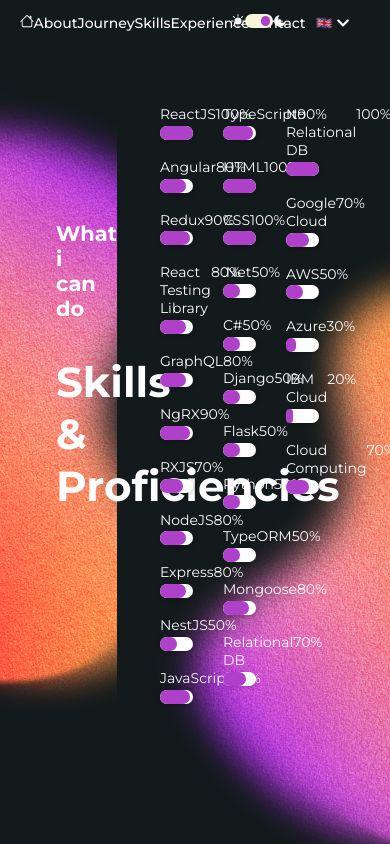
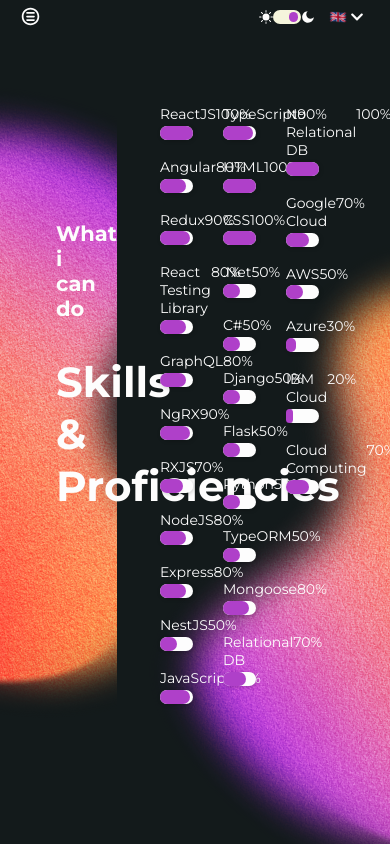
Before and after one commit to Jhon-Villamizar/Portfolio, a React (Vite) app: page /Portfolio/skills in a window 390 px wide. Built offline with nearby package versions, Linux system fonts and the light colour scheme.

Commit message:
add: start responsive

```diff
--- a/src/App.scss
+++ b/src/App.scss
@@ -78,6 +78,9 @@
   .card-content {
     border: 1px solid $white;
   }
+  .icon-menu {
+    color: $white;
+  }
 }
 
 .light {
@@ -102,4 +105,7 @@
   .card-content {
     border: 1px solid $black;
   }
+  .icon-menu {
+    color: $black;
+  }
 }
--- a/src/App.tsx
+++ b/src/App.tsx
@@ -18,7 +18,6 @@
     <Layout>
       <BrowserRouter>
         <HeaderConfig />
-
         <Routes>
           <Route path='Portfolio/' element={<Home />} />
           <Route path='Portfolio/about' element={<About />} />
--- a/src/components/Header/header.scss
+++ b/src/components/Header/header.scss
@@ -2,13 +2,14 @@
   background-image: url('../../img/png/3.png');
   background-position: right bottom;
   background-repeat: no-repeat;
+  background-size: 80%;
   display: flex;
   height: 100vh;
   .header-info {
     display: flex;
     flex-direction: column;
     justify-content: space-around;
-    padding: 6rem 0 6rem 6rem;
+    padding: 6rem 0 6rem 5%;
     width: 50%;
     .button {
       width: 80%;
@@ -36,4 +37,60 @@
       left: 0;
     }
   }
+  @media (min-width: 320px) {
+    background-position: unset;
+    flex-direction: column;
+    padding: 6rem 1rem 0.5rem;
+    .header-info {
+      height: 60%;
+      justify-content: space-between;
+      padding: unset;
+      width: 100%;
+      .title {
+        text-align: center;
+        h1 {
+          font-size: 3rem;
+        }
+        h4 {
+          font-size: 1.5rem;
+        }
+      }
+      .button {
+        width: 100%;
+        button {
+          width: 100%;
+        }
+      }
+    }
+    .header-img {
+      display: none;
+    }
+  }
+  @media (min-width: 1024px) {
+    .header-info {
+      padding: 6rem 0 6rem 5%;
+    }
+    .header-img {
+      img {
+        left: 28%;
+        width: 136%;
+      }
+    }
+  }
+  @media (min-width: 1440px) {
+    .header-info {
+      padding: 6rem 0 6rem 10%;
+    }
+  }
+  @media (min-width: 1920px) {
+    .header-info {
+      padding: 6rem 0 6rem 15%;
+    }
+    .header-img {
+      img {
+        left: 0;
+        width: unset;
+      }
+    }
+  }
 }
--- a/src/components/HeaderConfig/HeaderConfig.scss
+++ b/src/components/HeaderConfig/HeaderConfig.scss
@@ -10,6 +10,7 @@
   top: 1rem;
   width: 90%;
   z-index: 99999;
+
   .config-bar {
     display: flex;
     justify-content: space-between;
@@ -134,4 +135,37 @@
       }
     }
   }
+  .mobil-menu {
+    display: none;
+  }
+  @media (min-width: 320px) {
+    top: 0.2rem;
+    .config-bar {
+      align-items: center;
+      display: flex;
+      width: fit-content;
+      .select {
+        display: flex;
+        justify-content: center;
+        margin: 0 0 0 1rem;
+      }
+    }
+    .menu {
+      display: none;
+    }
+    .mobil-menu {
+      align-items: center;
+      display: flex;
+      width: 50%;
+      .icon-menu {
+        font-size: 1.5rem;
+      }
+    }
+  }
+  @media (min-width: 1440px) {
+    width: 80%;
+  }
+  @media (min-width: 1920px) {
+    width: 70%
+  }
 }
--- a/src/components/HeaderConfig/index.tsx
+++ b/src/components/HeaderConfig/index.tsx
@@ -4,6 +4,7 @@
 import { useTranslation } from 'react-i18next'
 import { BsFillSunFill, BsHouse } from 'react-icons/bs'
 import { RiMoonFill } from 'react-icons/ri'
+import { CgMenuRound } from 'react-icons/cg'
 import { FaChevronDown, FaChevronUp } from 'react-icons/fa'
 import i18n from 'i18next'
 import { Link, useLocation } from 'react-router-dom'
@@ -68,6 +69,9 @@
           </li>
         </ul>
       </nav>
+      <div className='mobil-menu'>
+        <CgMenuRound className='icon-menu' onClick={handlerMenu} />
+      </div>
       <div className='config-bar'>
         <label className='switch'>
           <div className='sun'>
@@ -98,7 +102,6 @@
           </div>
         </div>
       </div>
-      {/*<CgMenuRound className='menu' onClick={handlerMenu} /> */}
     </div>
   )
 }
```
